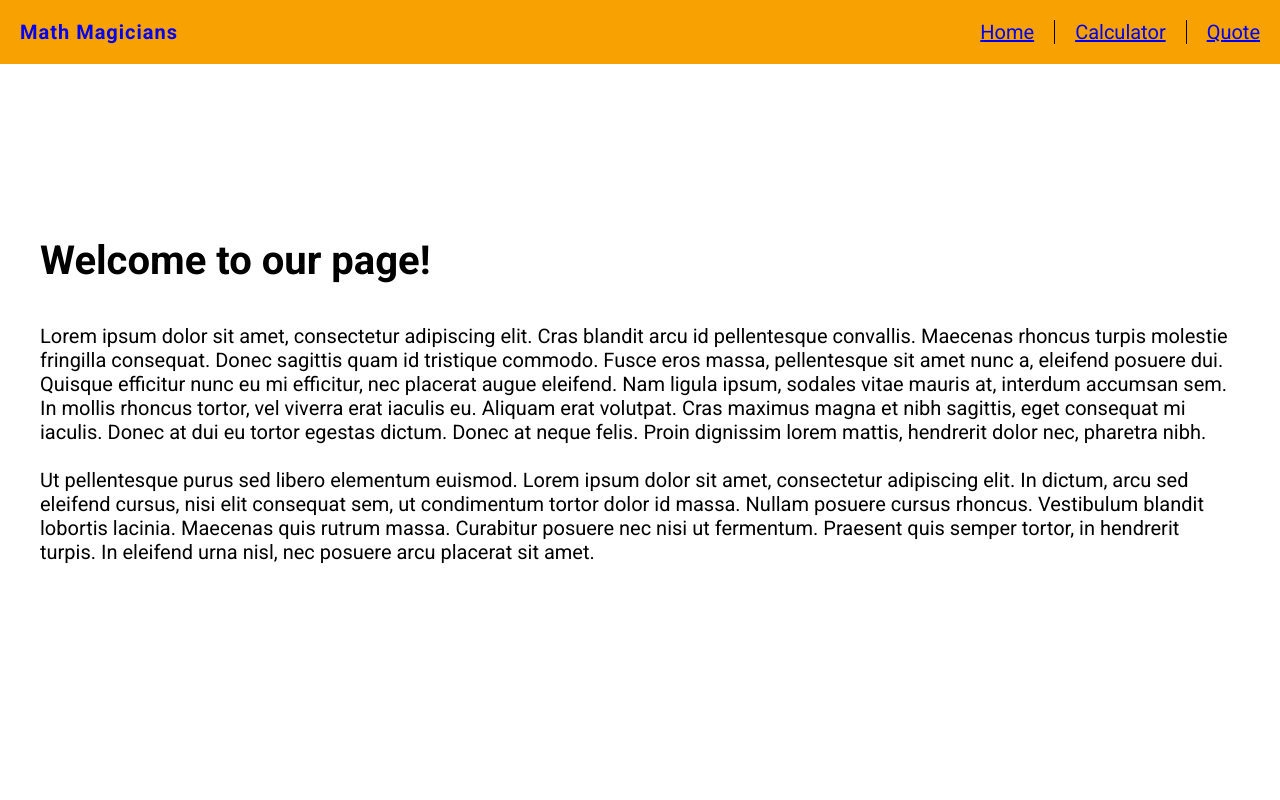
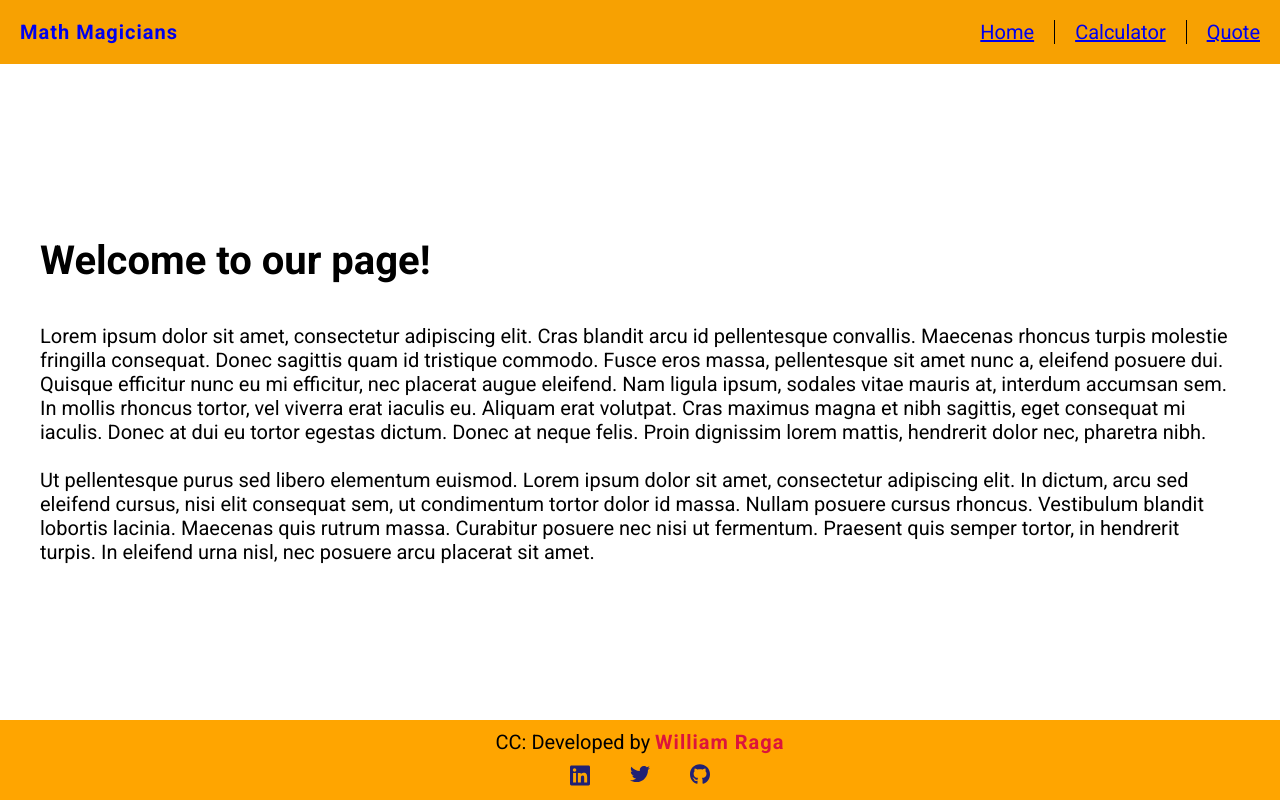
Before and after one commit to itsmraga-hub/Math-Magicians, a React (Create React App) app: page / in a window 1280 px wide. Built offline with nearby package versions, Linux system fonts and the light colour scheme.

Commit message:
Add css file for Footer component

```diff
--- a/src/App.js
+++ b/src/App.js
@@ -3,6 +3,7 @@ import './css/App.css';
 
 import CalculatorComponent from './components/Calculator';
 import Header from './components/Header';
+import Footer from './components/Footer';
 
 // eslint-disable-next-line react/prefer-stateless-function
 export default class App extends React.Component {
@@ -16,6 +17,7 @@ export default class App extends React.Component {
           </div>
           <CalculatorComponent />
         </div>
+        <Footer />
       </>
     );
   }
--- /dev/null
+++ b/src/components/Footer.module.css
@@ -0,0 +1,38 @@
+.footerContainer {
+  position: fixed;
+  bottom: 0;
+  height: 10vh;
+  width: 100%;
+  background-color: orange;
+  display: flex;
+  flex-direction: column;
+  align-items: center;
+  padding: 1em;
+}
+
+.heroText {
+  font-size: 2em;
+}
+
+.hero {
+  color: crimson;
+  font-weight: bold;
+  letter-spacing: 1px;
+}
+
+.socialsContainer {
+  display: flex;
+  list-style: none;
+}
+
+.socialsContainer li {
+  padding: 1em 2em;
+}
+
+.socialsContainer li svg {
+  width: 2em;
+}
+
+.socialsContainer li svg path {
+  fill: rgb(33, 33, 116);
+}
--- a/src/routes/Home.js
+++ b/src/routes/Home.js
@@ -1,5 +1,6 @@
 // This eslint disable is for the p element
 /* eslint-disable max-len */
+import Footer from '../components/Footer';
 import Header from '../components/Header';
 import style from './Home.module.css';
 
@@ -16,6 +17,7 @@ const HomeDisplay = () => (
 
       </p>
     </div>
+    <Footer />
   </>
 );
 
--- a/src/routes/Quote.js
+++ b/src/routes/Quote.js
@@ -1,4 +1,5 @@
 /* eslint-disable max-len */
+import Footer from '../components/Footer';
 import Header from '../components/Header';
 import style from './Quote.module.css';
 
@@ -8,6 +9,7 @@ const Quote = () => (
     <div className={style.Container}>
       <p className={style.quoteText}>Mathematics is not about numbers, equations, computations or algorithms: It is about understanding. - William Paul Thurston</p>
     </div>
+    <Footer />
   </>
 );
 
```
